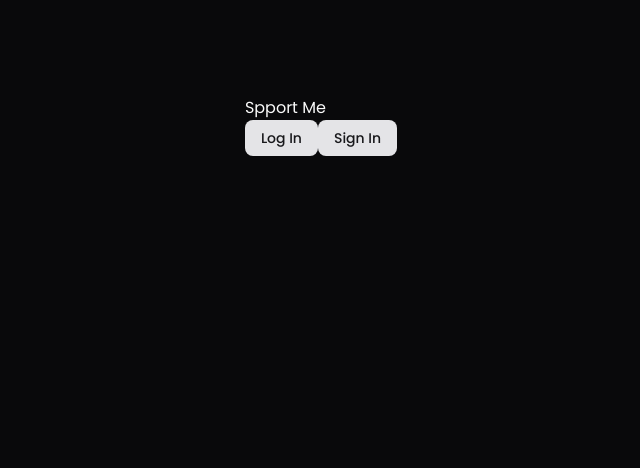
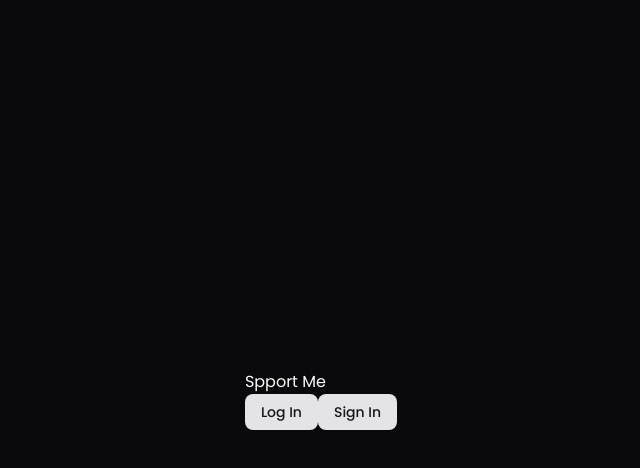
Before and after one commit to rod773/suport_me_course, a Next.js app: page / in a window 1280 px wide. Shown: the top 468 px of the page, without its empty margins (319-959 px from the left). Built offline with nearby package versions, Linux system fonts and the light colour scheme.

Commit message:
justify center layout

```diff
--- a/app/(logged-out)/layout.tsx
+++ b/app/(logged-out)/layout.tsx
@@ -4,7 +4,7 @@
 
 function LoggedOutLayout({ children }: Props) {
   return (
-    <div className="flex flex-col min-h-screen items-center p-24">
+    <div className="flex flex-col min-h-screen items-center p-24 justify-center">
       {children}
     </div>
   );
```
